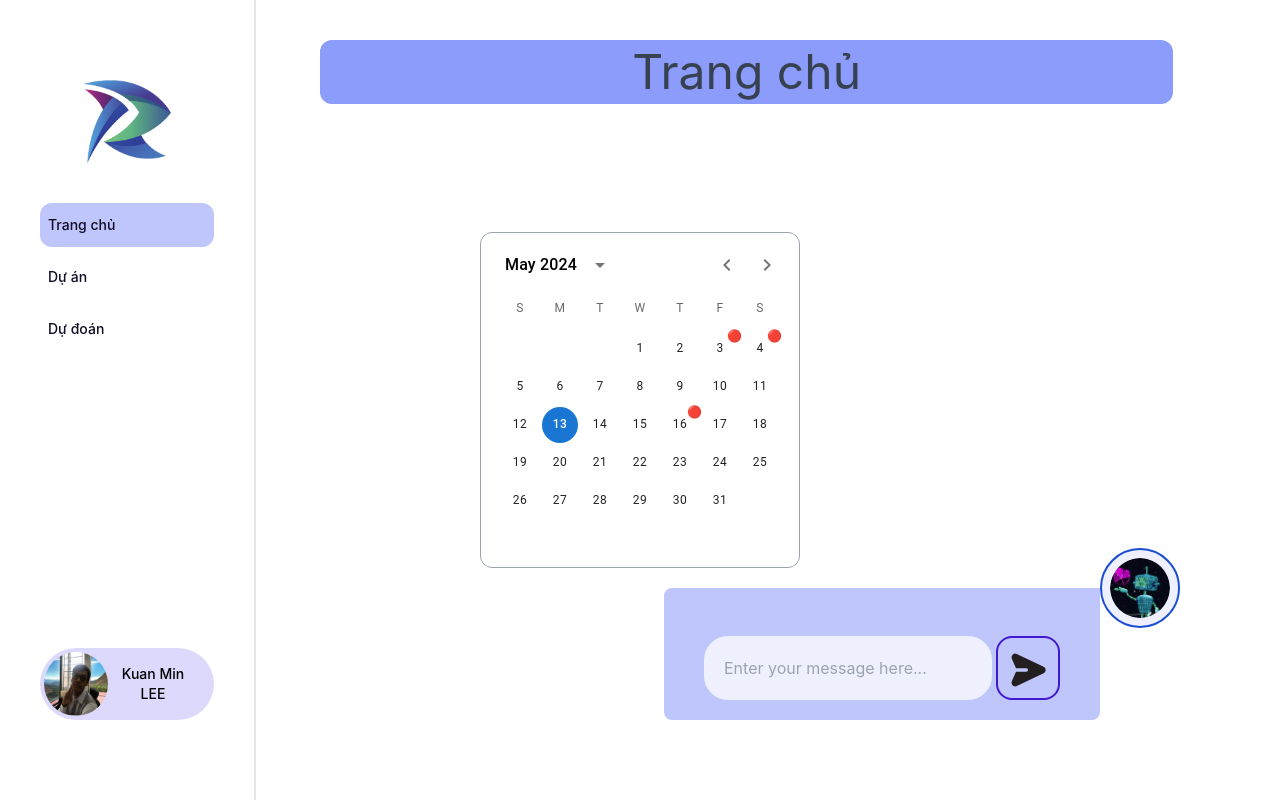
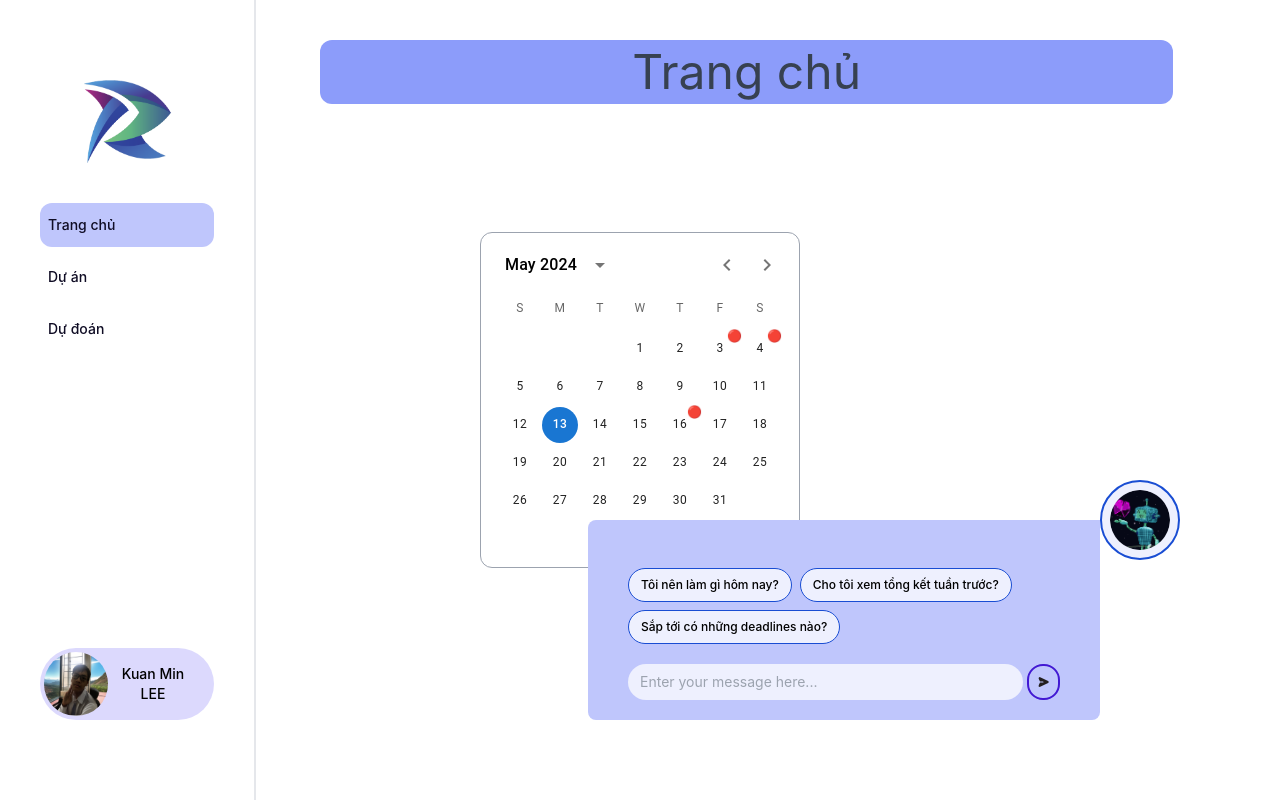
Before and after one commit to CuongNguyen1701/UIUX_Course_Project, a React (Vite) app in the folder regress/: page / in a window 1280 px wide. Both pictures are taken after a click on the element 1140 px from the left and 680 px from the top of the page. Built offline with nearby package versions, Linux system fonts and the light colour scheme.

Commit message:
improve chatbot design

```diff
--- a/regress/src/components/AIChatAssistant.jsx
+++ b/regress/src/components/AIChatAssistant.jsx
@@ -16,13 +16,27 @@ const ChatBubble = ({ text, isUser }) => {
         className="w-16 h-16 rounded-full"
       />
       <div
-        className={`flex flex-row gap-2 p-5 bg-primary text-white rounded-3xl w-1/2 h-fit mt-8 ${
+        className={`flex flex-col text-left gap-2 p-5 bg-primary text-white rounded-3xl w-1/2 h-fit mt-8 ${
           isUser ? "rounded-tr-none" : "rounded-tl-none"
         } `}
       >
-        {text}
+        {text.split("\n").map((line, index) => (
+          <p key={index} className="text-sm break-normal">
+            {line}
+          </p>
+        ))}
       </div>
     </div>
+  );
+};
+const ChatSuggestionButton = ({ text, onClick }) => {
+  return (
+    <button
+      className="px-3 py-2 text-xs break-normal bg-primary-100 border-primary rounded-3xl hover:bg-secondary-100"
+      onClick={onClick}
+    >
+      {text}
+    </button>
   );
 };
 const ChatScreen = ({ chatLog, insertChat }) => {
@@ -35,33 +49,69 @@ const ChatScreen = ({ chatLog, insertChat }) => {
     e.target.message.value = "";
     // set a timeout to simulate the AI response
     setTimeout(async () => {
-      await insertChat("I am a bot", false);
+      await insertChat("Hello, how can I help you?", false);
       bottomRef.current.scrollIntoView({ behavior: "smooth" });
     }, 2000);
   };
+  const defaultHandlerGenerator = (message, response) => {
+    const handleChat = async (e) => {
+      e.preventDefault();
+      await insertChat(message, true);
+      await bottomRef.current.scrollIntoView({ behavior: "smooth" });
+      await insertChat(response, false);
+      bottomRef.current.scrollIntoView({ behavior: "smooth" });
+    };
+    return handleChat;
+  };
+  const chatResponsePairs = [
+    {
+      message: "Tôi nên làm gì hôm nay?",
+      response:
+        "Hôm nay bạn nên hoàn thành sớm dự án UIUX và biểu đồ lớp cho môn ITSS",
+    },
+    {
+      message: "Cho tôi xem tổng kết tuần trước?",
+      response:
+        "Trong tuần trước, bạn đã: \n- Hoàn thành 7 đầu việc, KPI trung bình đạt 80% \n- Đã có thêm 1 dự án mới \nHãy tiếp tục cố gắng nhé!",
+    },
+    {
+      message: "Sắp tới có những deadlines nào?",
+      response:
+        "Tuần sau bạn có những deadlines sau(sắp xếp theo độ ưu tiên từ cao đến thấp):\n- Hoàn thành mẫu thử độ tin cậy cao cho môn UIUX \n- Hoàn thành bài tập lớn cho môn ITSS \n- Xây dựng mô hình AI cho môn Học máy \n",
+    },
+  ];
   return (
-    <div className="px-10 pb-5 mt-10 text-black rounded-lg rounded-tr-none pt-7 bg-primary-200 h-fit max-w-100 w-fit">
+    <div className="px-10 pb-5 mt-10 text-black rounded-lg rounded-tr-none pt-7 bg-primary-200 max-w-[32rem] w-fit text-sm">
       <div className="flex flex-col-reverse gap-5">
         <form
           className="flex flex-row justify-between gap-1"
           onSubmit={handleSubmit}
         >
           <input
-            className="px-5 py-3 bg-primary-100 rounded-3xl"
+            className="w-full px-3 py-1 bg-primary-100 rounded-3xl"
             placeholder="Enter your message here..."
             name="message"
           />
           <button
             type="submit"
-            className="w-16 h-16 p-0 m-0 bg-transparent border-2 rounded-2xl bg-secondary-100 border-secondary hover:border-primary hover:bg-secondary-200 "
+            className="p-0 m-0 bg-transparent border-2 w-fit h-fit rounded-2xl bg-secondary-100 border-secondary hover:border-primary hover:bg-secondary-200 "
           >
             <img
               src={sendLogo}
               alt="Send"
-              className="w-16 h-16 p-2 fill-primary hover:cursor-pointer"
+              className="w-8 h-8 p-2 fill-primary hover:cursor-pointer"
             />
           </button>
         </form>
+        <div className="flex flex-row flex-wrap items-center w-full gap-2">
+          {chatResponsePairs.map((pair) => (
+            <ChatSuggestionButton
+              text={pair.message}
+              onClick={defaultHandlerGenerator(pair.message, pair.response)}
+              key={pair.message}
+            />
+          ))}
+        </div>
         <div className="flex flex-col gap-2 overflow-y-scroll max-h-96">
           {chatLog.map((chat) => (
             <ChatBubble text={chat.text} isUser={chat.isUser} key={chat.key} />
```
